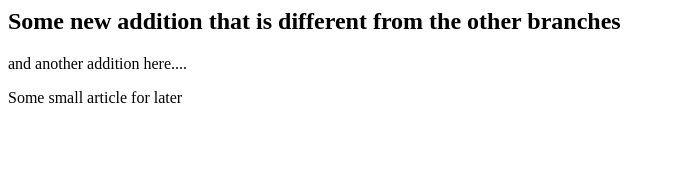
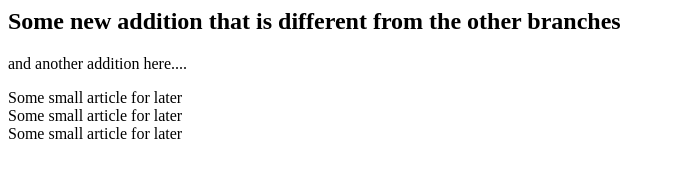
Before and after one commit to georgegomez144/gsync, a website: page index.html in a window 1280 px wide. Shown: the whole page, without its empty margins (0-675 px from the left). Drawn offline with Linux system fonts and the light colour scheme.

Commit message:
add two more articles

```diff
--- a/index.html
+++ b/index.html
@@ -3,6 +3,8 @@
   <body>
     <h2>Some new addition that is different from the other branches</h2>
     <p>and another addition here....</p>
+    <article>Some small article for later</article>
+    <article>Some small article for later</article>
     <article>Some small article for later</article>
     <script>
     (function() {
```
